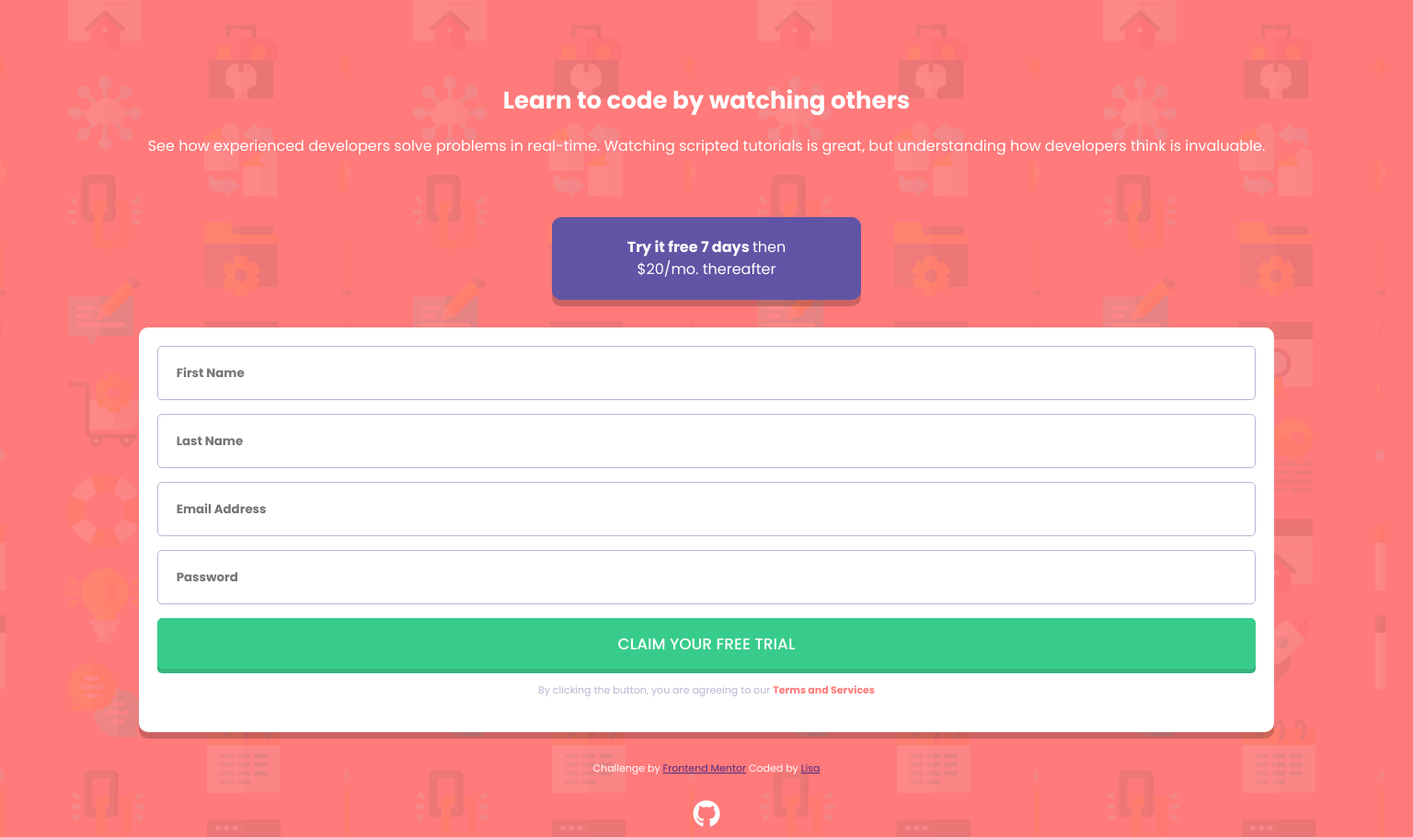
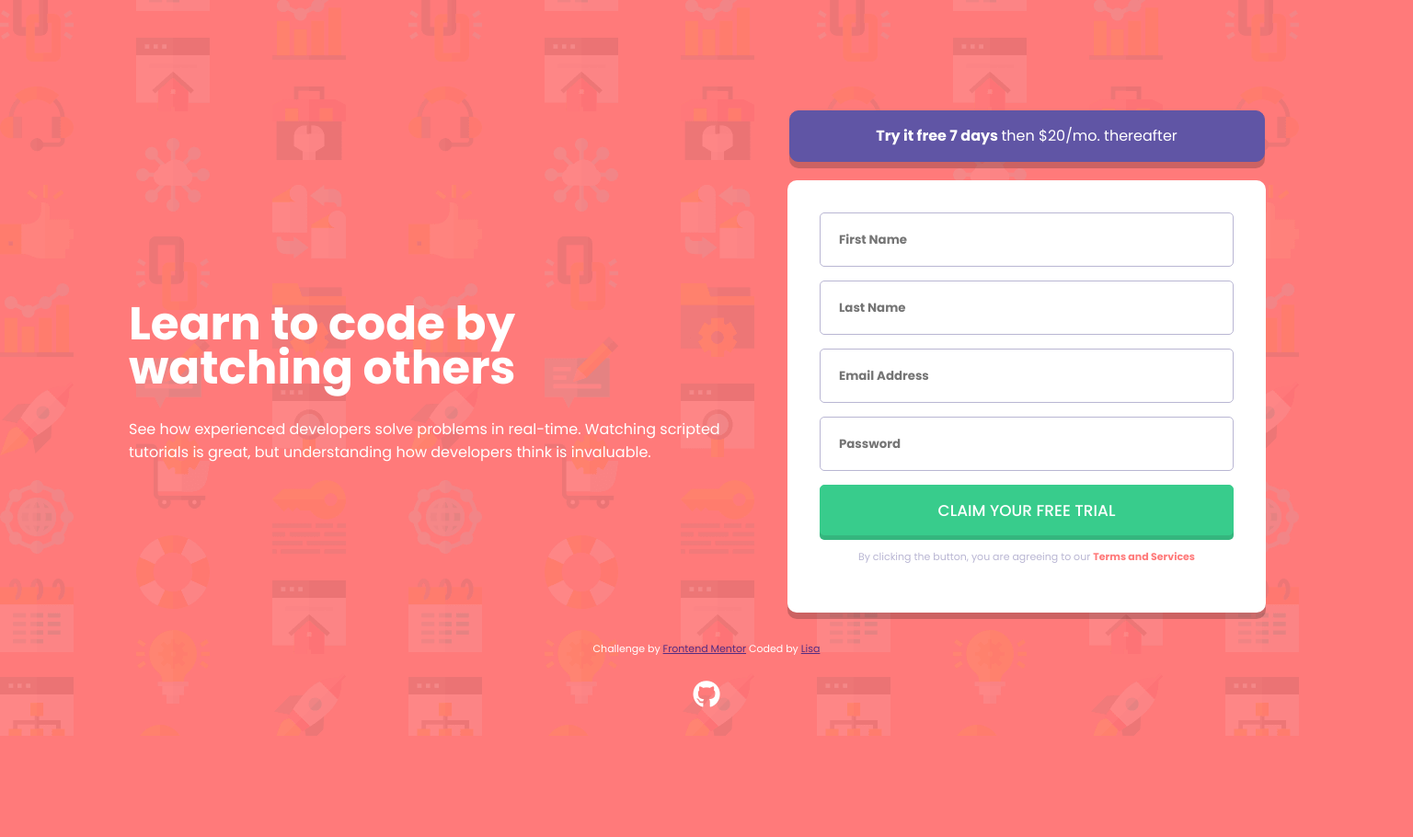
Before and after one commit to CrypticMango/intro-component-with-sign-up-form, a plain HTML site: page index.html in a window 1536 px wide. Shown: the whole page at 92% size. After the commit the page ends 850 px from the top, so only its background shows below. Drawn offline with Linux system fonts and the light colour scheme.

Commit message:
styled desktop view

```diff
--- a/index.html
+++ b/index.html
@@ -37,6 +37,7 @@
 	</head>
 	<body>
 		<main>
+      <div class="full-page">
         <div>
 			<h1>Learn to code by watching others</h1>
 
@@ -45,7 +46,9 @@
 			  solve problems in real-time. Watching scripted tutorials is great,
 			  but understanding how developers think is invaluable.
 			</p>
+		</div>
 
+        <div>
 			<p class="try-free-card">
 			  <span class="card-bold">
 				Try it free 7
@@ -62,6 +65,7 @@
 				By clicking the button, you are
 				  agreeing to our <span>Terms and Services</span>
 			  </p>
+			</div>
 		</div>
       </div>
     </main>
--- a/style.css
+++ b/style.css
@@ -119,7 +119,56 @@ input:invalid {
 
 /*form styling end*/
 
+/*desktop styling below*/
+
+@media (min-width: 1440px) {
+    body {
+        background-image: url(/images/bg-intro-desktop.png);
+        background-repeat: no-repeat;
+        text-align: left;
+        margin-top: 50px;
+    }
+
+    h1 {
+        font-size: 50px;
+        padding: 0px 30px 0px 0px;
+        margin-bottom: 30px;
+        line-height: 3rem;
+    }
+
+    .top-blurb {
+        padding: 0px 50px 0px 0px;
+    }
+
+
+    .full-page {
+        display: flex;
+        flex-direction: row;
+        align-items: center;
+        margin: 0px 140px;
+    }
+
+    .try-free-card {
+        width: 415px;
+        padding: 15px 50px;
+        text-align: center;
+    }
+
+    .sign-up-form {
+        width: 450px;
+        padding: 35px;
+        margin-top: 20px;
+    }
+
+    .form-terms {
+        padding: 0;
+        text-align: center;
+    }
+}
+
 /*footer styling below*/
+
+
 
 .attribution {
 	font-size: 11px;
```
Lines whose indentation alone changed are shown as unchanged.
